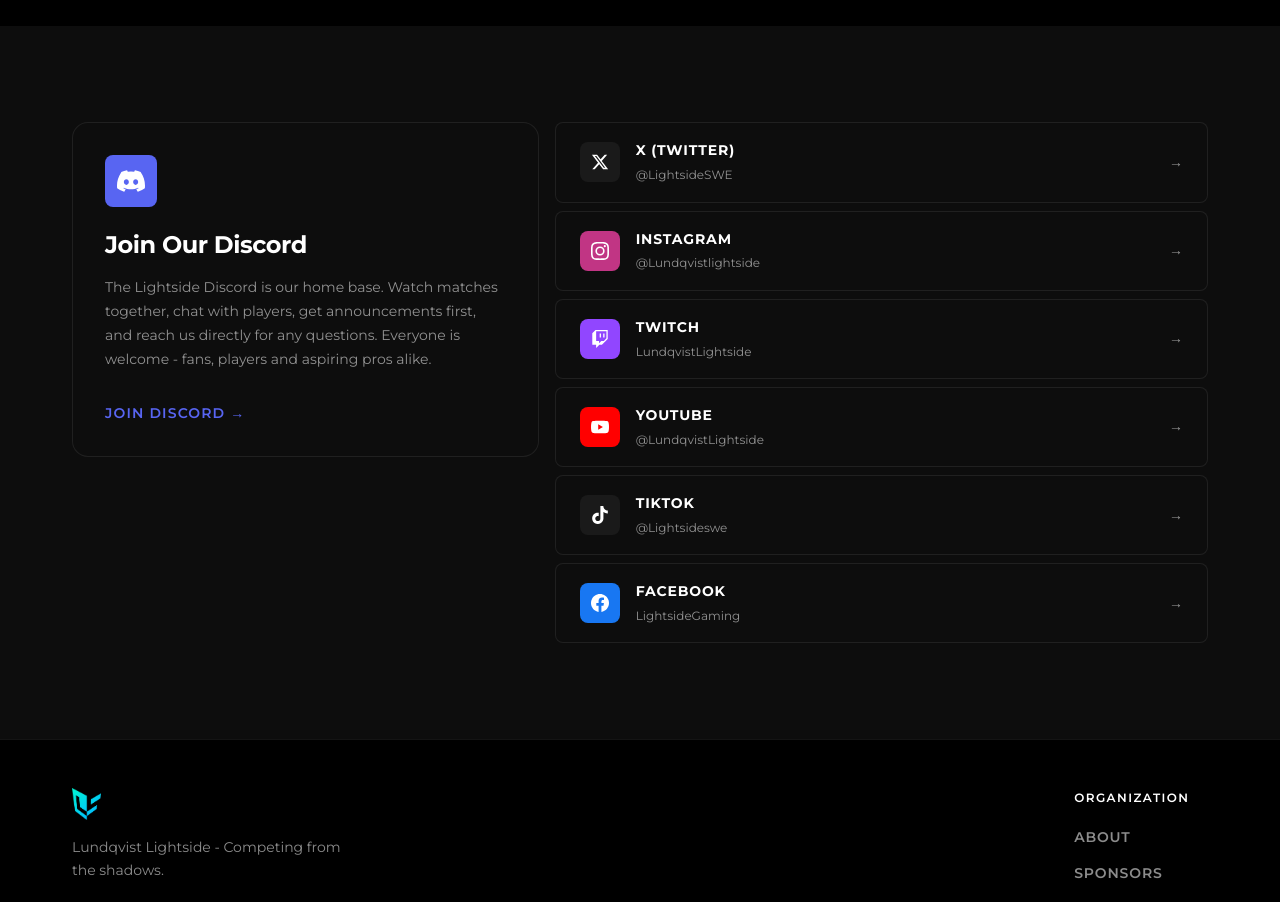
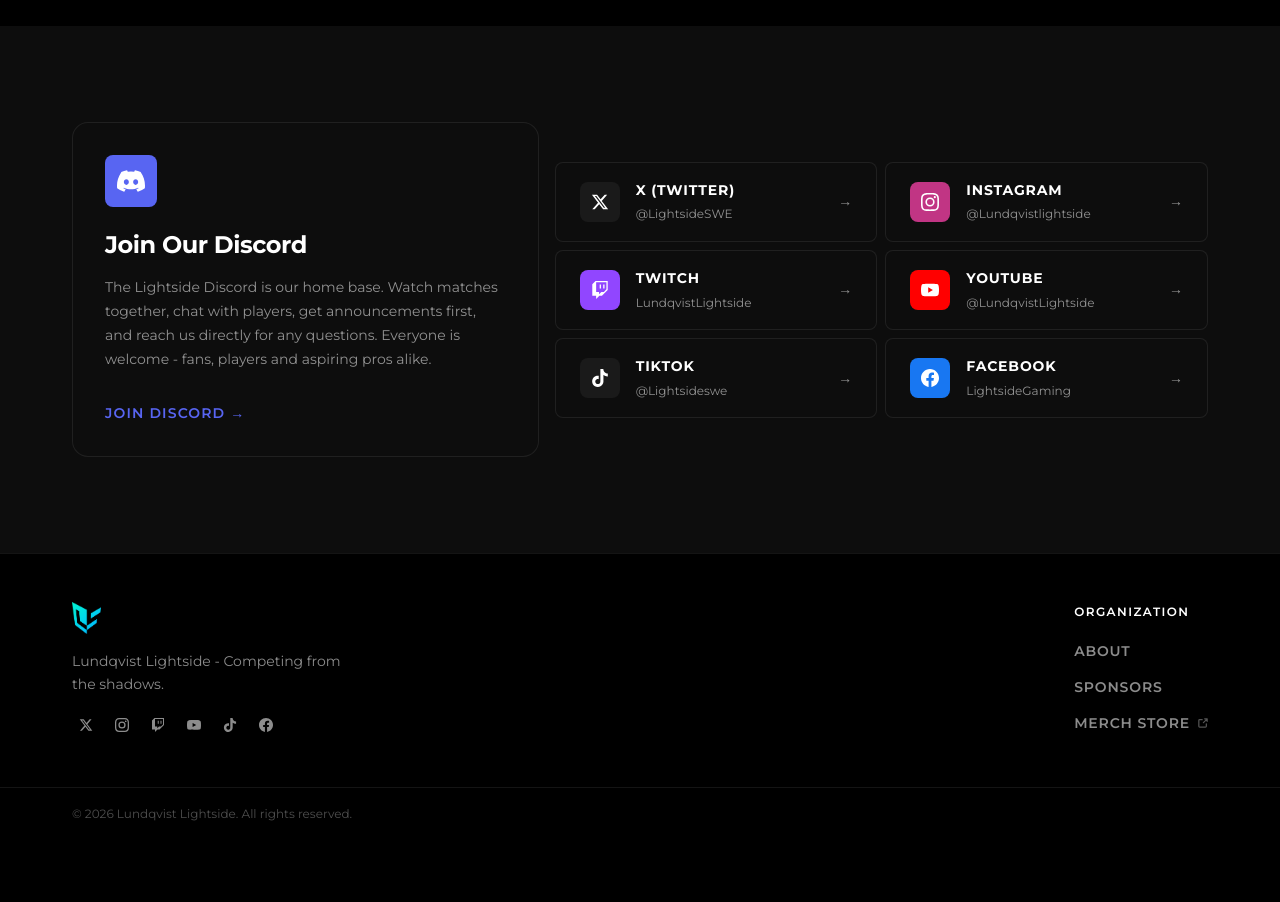
Before and after one commit to ViktorAbrahamsson/Lightside, a React (Vite) app: page /contact in a window 1280 px wide. Shown: the part 1180-2082 px from the top of the page. After the commit the page ends 2020 px from the top, so only its background shows below. Built offline with nearby package versions, Linux system fonts and the light colour scheme.

Commit message:
feat: display socials in two columns, vertically centered
Co-Authored-By: Claude Sonnet 4.6 <noreply@anthropic.com>

```diff
--- a/src/components/common/CommunityChannels/CommunityChannels.module.scss
+++ b/src/components/common/CommunityChannels/CommunityChannels.module.scss
@@ -5,7 +5,7 @@
 
   @include m.respond-to(md) {
     grid-template-columns: 1fr 1fr;
-    align-items: start;
+    align-items: stretch;
   }
 
   @include m.respond-to(lg) {
@@ -79,9 +79,14 @@
 }
 
 .socials {
-  display: flex;
-  flex-direction: column;
+  display: grid;
+  grid-template-columns: 1fr;
   gap: v.$space-2;
+  align-content: center;
+
+  @include m.respond-to(md) {
+    grid-template-columns: 1fr 1fr;
+  }
 }
 
 .social-row {
```
